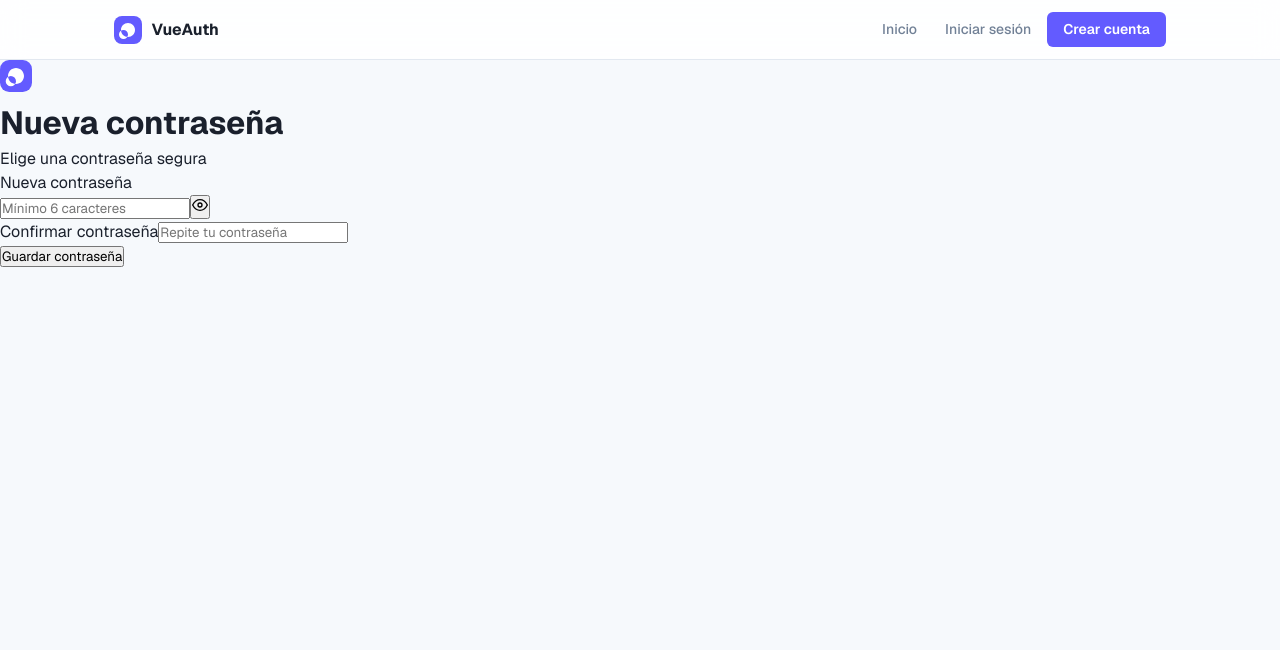
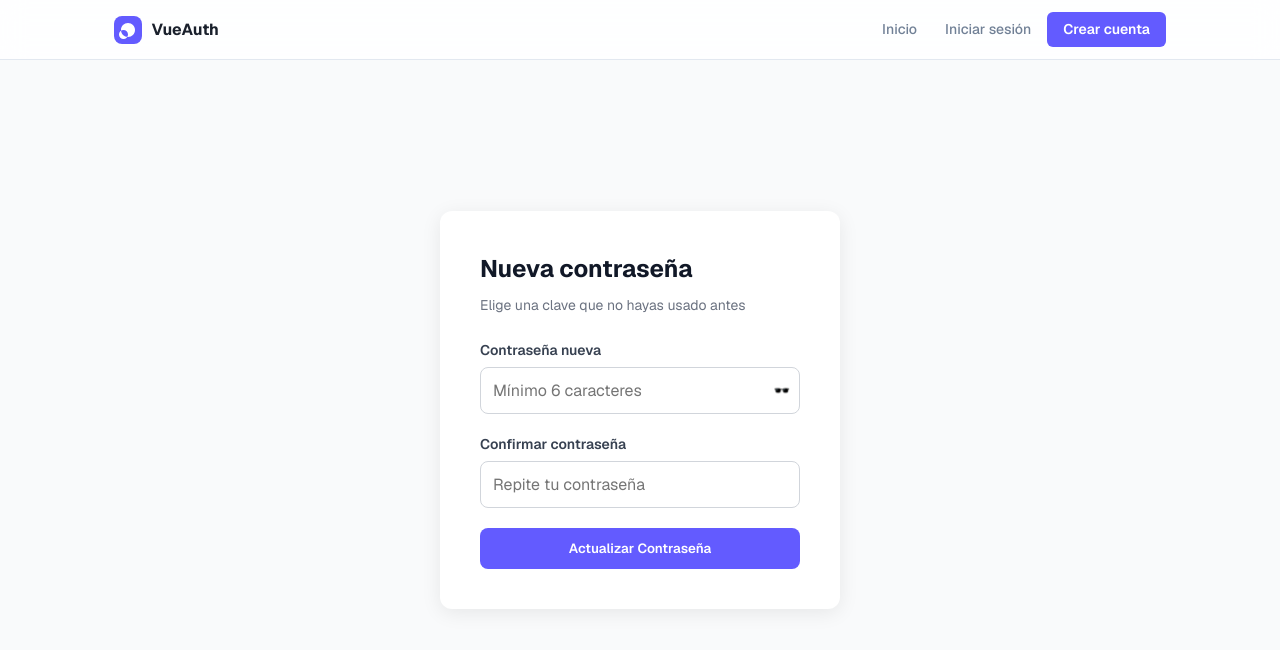
Before and after one commit to AleRodriguezCruz/supabase, a Vue app: page /reset-password in a window 1280 px wide. Shown: the top 650 px of the page. Built offline with nearby package versions, Linux system fonts and the light colour scheme.

Commit message:
Refine password reset validation and messages
Updated validation messages and improved user feedback during password reset process.

```diff
--- a/src/views/ResetPasswordView.vue
+++ b/src/views/ResetPasswordView.vue
@@ -4,28 +4,23 @@ import { supabase } from '@/lib/supabase'
 import { useRouter } from 'vue-router'
 
 const router = useRouter()
-
-// Estados de la interfaz
 const isLoading = ref(false)
 const showPassword = ref(false)
 const errorMsg = ref('')
 const successMsg = ref('')
 
-// Datos del formulario
 const form = reactive({
   password: '',
   confirm: ''
 })
 
-// Errores de validación
 const errors = reactive({
   password: '',
   confirm: ''
 })
 
-// Validaciones básicas
 const validatePassword = () => {
-  errors.password = form.password.length < 6 ? 'La contraseña debe tener al menos 6 caracteres' : ''
+  errors.password = form.password.length < 6 ? 'Mínimo 6 caracteres' : ''
   return !errors.password
 }
 
@@ -34,36 +29,31 @@ const validateConfirm = () => {
   return !errors.confirm
 }
 
-// Función principal para actualizar la contraseña
 const handleReset = async () => {
-  // Limpiar mensajes previos
+  // Limpiar estados
   errorMsg.value = ''
-
-  // Validar campos
-  const isPassValid = validatePassword()
-  const isConfirmValid = validateConfirm()
-  if (!isPassValid || !isConfirmValid) return
+  if (!validatePassword() || !validateConfirm()) return
 
   isLoading.value = true
 
   try {
-    // Supabase detecta automáticamente el token de la URL si el usuario
-    // llega desde el correo de recuperación.
+    // IMPORTANTE: Esto actualiza al usuario que tiene la sesión activa del correo
     const { error } = await supabase.auth.updateUser({
       password: form.password
     })
 
     if (error) throw error
 
-    successMsg.value = '¡Contraseña actualizada con éxito! Redirigiendo...'
+    successMsg.value = 'Contraseña actualizada con éxito.'
 
-    // Redirigir después de 3 segundos para que el usuario lea el mensaje
+    // REDIRECCIÓN MANUAL: Forzamos el envío al login después de 2 segundos
     setTimeout(() => {
-      router.push({ name: 'login' })
-    }, 3000)
+      router.push('/login')
+    }, 2500)
 
   } catch (err) {
-    errorMsg.value = err.message || 'No se pudo actualizar la contraseña.'
+    console.error('Error de Supabase:', err)
+    errorMsg.value = err.message || 'Error al actualizar la contraseña'
   } finally {
     isLoading.value = false
   }
@@ -73,65 +63,148 @@ const handleReset = async () => {
 <template>
   <div class="auth-page">
     <div class="auth-card">
-
       <div class="auth-header">
-        <div class="auth-logo">
-          <svg width="32" height="32" viewBox="0 0 28 28" fill="none">
-            <rect width="28" height="28" rx="8" fill="#635bff"/>
-            <path d="M14 7C10.134 7 7 10.134 7 14s3.134 7 7 7 7-3.134 7-7-3.134-7-7-7zm0 11.5A4.5 4.5 0 119.5 14 4.505 4.505 0 0114 18.5z" fill="white"/>
-          </svg>
-        </div>
         <h1 class="auth-title">Nueva contraseña</h1>
-        <p class="auth-subtitle">Elige una contraseña segura</p>
+        <p class="auth-subtitle">Elige una clave que no hayas usado antes</p>
       </div>
 
-      <div v-if="successMsg" class="alert alert--success">
-        <svg width="16" height="16" viewBox="0 0 24 24" fill="none" stroke="currentColor" stroke-width="2.5">
-          <path d="M20 6L9 17l-5-5"/>
-        </svg>
-        {{ successMsg }}
-      </div>
+      <div v-if="successMsg" class="alert alert--success">{{ successMsg }}</div>
+      <div v-if="errorMsg" class="alert alert--error">{{ errorMsg }}</div>
 
-      <div v-if="errorMsg" class="alert alert--error">
-        <svg width="16" height="16" viewBox="0 0 16 16" fill="currentColor">
-          <path d="M8 1a7 7 0 100 14A7 7 0 008 1zm-.75 4a.75.75 0 011.5 0v3.5a.75.75 0 01-1.5 0V5zm.75 7a1 1 0 110-2 1 1 0 010 2z"/>
-        </svg>
-        {{ errorMsg }}
-      </div>
-
-      <form v-if="!successMsg" @submit.prevent="handleReset" novalidate>
-
-        <div class="field" :class="{ 'field--error': errors.password }">
-          <label for="password" class="field-label">Nueva contraseña</label>
-          <div class="field-input-wrap">
-            <input id="password" v-model="form.password" :type="showPassword ? 'text' : 'password'"
-              class="field-input" placeholder="Mínimo 6 caracteres" @blur="validatePassword"/>
-            <button type="button" class="field-eye" @click="showPassword = !showPassword">
-              <svg v-if="!showPassword" width="16" height="16" viewBox="0 0 24 24" fill="none" stroke="currentColor" stroke-width="2">
-                <path d="M1 12s4-8 11-8 11 8 11 8-4 8-11 8-11-8-11-8z"/><circle cx="12" cy="12" r="3"/>
-              </svg>
-              <svg v-else width="16" height="16" viewBox="0 0 24 24" fill="none" stroke="currentColor" stroke-width="2">
-                <path d="M17.94 17.94A10.07 10.07 0 0112 20c-7 0-11-8-11-8a18.45 18.45 0 015.06-5.94M9.9 4.24A9.12 9.12 0 0112 4c7 0 11 8 11 8a18.5 18.5 0 01-2.16 3.19m-6.72-1.07a3 3 0 11-4.24-4.24"/><line x1="1" y1="1" x2="23" y2="23"/>
-              </svg>
+      <form v-if="!successMsg" @submit.prevent="handleReset">
+        <div class="field">
+          <label class="field-label">Contraseña nueva</label>
+          <div class="input-container">
+            <input
+              v-model="form.password"
+              :type="showPassword ? 'text' : 'password'"
+              class="field-input"
+              placeholder="Mínimo 6 caracteres"
+              @blur="validatePassword"
+            />
+            <button type="button" class="eye-btn" @click="showPassword = !showPassword">
+              {{ showPassword ? '👁️' : '🕶️' }}
             </button>
           </div>
           <span v-if="errors.password" class="field-msg">{{ errors.password }}</span>
         </div>
 
-        <div class="field" :class="{ 'field--error': errors.confirm }">
-          <label for="confirm" class="field-label">Confirmar contraseña</label>
-          <input id="confirm" v-model="form.confirm" type="password" class="field-input"
-            placeholder="Repite tu contraseña" @blur="validateConfirm"/>
+        <div class="field">
+          <label class="field-label">Confirmar contraseña</label>
+          <input
+            v-model="form.confirm"
+            type="password"
+            class="field-input"
+            placeholder="Repite tu contraseña"
+            @blur="validateConfirm"
+          />
           <span v-if="errors.confirm" class="field-msg">{{ errors.confirm }}</span>
         </div>
 
         <button type="submit" class="btn-primary" :disabled="isLoading">
-          <span v-if="!isLoading">Guardar contraseña</span>
-          <span v-else class="spinner"></span>
+          {{ isLoading ? 'Guardando...' : 'Actualizar Contraseña' }}
         </button>
-
       </form>
-
     </div>
   </div>
 </template>
+
+<style scoped>
+.auth-page {
+  display: flex;
+  justify-content: center;
+  align-items: center;
+  min-height: calc(100vh - 100px);
+  padding: 20px;
+  background-color: #f9fafb;
+}
+
+.auth-card {
+  background: white;
+  padding: 40px;
+  border-radius: 12px;
+  box-shadow: 0 4px 20px rgba(0, 0, 0, 0.08);
+  width: 100%;
+  max-width: 400px;
+}
+
+.auth-title {
+  font-size: 24px;
+  font-weight: 700;
+  color: #111827;
+  margin-bottom: 8px;
+}
+
+.auth-subtitle {
+  color: #6b7280;
+  font-size: 14px;
+  margin-bottom: 24px;
+}
+
+.field {
+  margin-bottom: 20px;
+  display: flex;
+  flex-direction: column;
+}
+
+.field-label {
+  font-size: 14px;
+  font-weight: 600;
+  margin-bottom: 6px;
+  color: #374151;
+}
+
+.input-container {
+  position: relative;
+  display: flex;
+  align-items: center;
+}
+
+.field-input {
+  width: 100%;
+  padding: 12px;
+  border: 1px solid #d1d5db;
+  border-radius: 8px;
+  font-size: 16px;
+}
+
+.eye-btn {
+  position: absolute;
+  right: 10px;
+  background: none;
+  border: none;
+  cursor: pointer;
+}
+
+.btn-primary {
+  width: 100%;
+  padding: 12px;
+  background-color: #635bff;
+  color: white;
+  border: none;
+  border-radius: 8px;
+  font-weight: 600;
+  cursor: pointer;
+  transition: background 0.2s;
+}
+
+.btn-primary:hover {
+  background-color: #5348e6;
+}
+
+.btn-primary:disabled {
+  background-color: #a5a2f5;
+  cursor: not-allowed;
+}
+
+.alert {
+  padding: 12px;
+  border-radius: 8px;
+  margin-bottom: 20px;
+  font-size: 14px;
+}
+
+.alert--error { background: #fee2e2; color: #b91c1c; }
+.alert--success { background: #dcfce7; color: #15803d; }
+.field-msg { color: #b91c1c; font-size: 12px; margin-top: 4px; }
+</style>
```
